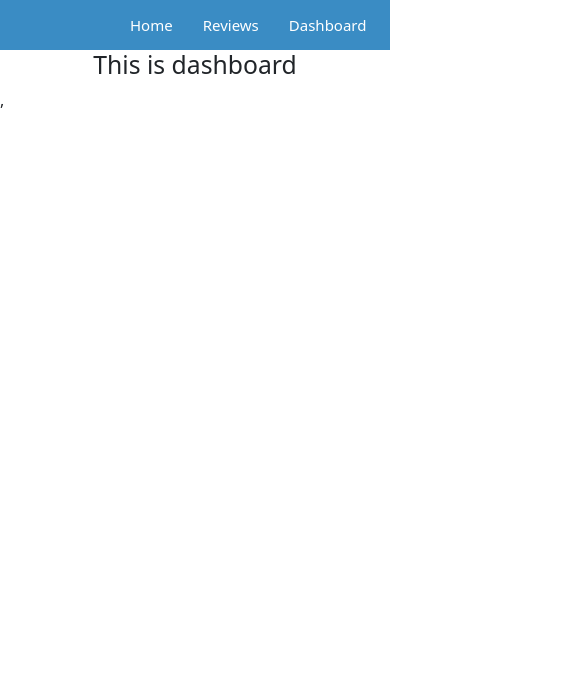
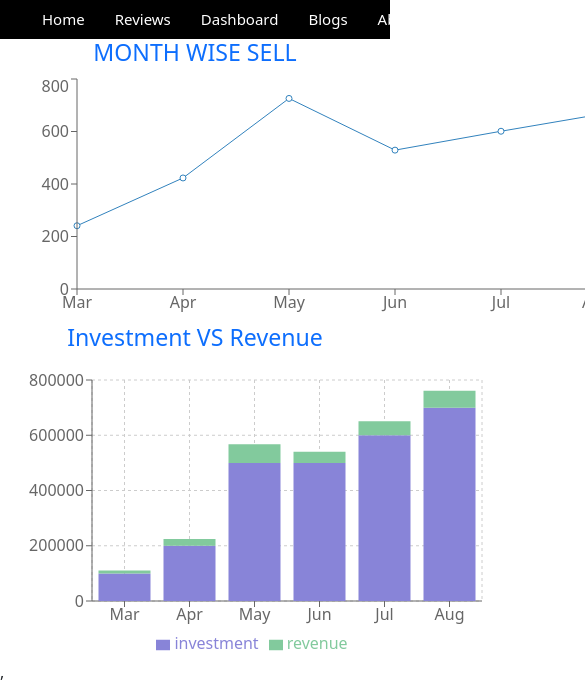
Before and after one commit to mirzasabbirgithub/product-analysis-website, a React (Create React App) app: page /dashboard in a window 390 px wide. Shown: the top 690 px of the page, 585 px wide, since content can reach past the window. Built offline with nearby package versions, Linux system fonts and the light colour scheme.

Commit message:
dashboard & responsiveness done

```diff
--- a/package.json
+++ b/package.json
@@ -12,6 +12,7 @@
     "react-dom": "^18.0.0",
     "react-router-dom": "^6.3.0",
     "react-scripts": "5.0.0",
+    "recharts": "^2.1.9",
     "web-vitals": "^2.1.4"
   },
   "scripts": {
--- /dev/null
+++ b/public/data.json
@@ -0,0 +1,38 @@
+[
+    {
+        "month": "Mar",
+        "investment": 100000,
+        "sell": 241,
+        "revenue": 10401
+    },
+    {
+        "month": "Apr",
+        "investment": 200000,
+        "sell": 423,
+        "revenue": 24500
+    },
+    {
+        "month": "May",
+        "investment": 500000,
+        "sell": 726,
+        "revenue": 67010
+    },
+    {
+        "month": "Jun",
+        "investment": 500000,
+        "sell": 529,
+        "revenue": 40405
+    },
+    {
+        "month": "Jul",
+        "investment": 600000,
+        "sell": 601,
+        "revenue": 50900
+    },
+    {
+        "month": "Aug",
+        "investment": 700000,
+        "sell": 670,
+        "revenue": 61000
+    }
+]
--- a/src/components/Dashboard/Dashboard.js
+++ b/src/components/Dashboard/Dashboard.js
@@ -1,9 +1,10 @@
 import React from 'react';
+import MyLineChart from '../MyLineChart/MyLineChart';
 
 const Dashboard = () => {
           return (
                     <div>
-                              <h2>This is dashboard</h2>
+                              <MyLineChart></MyLineChart>
                     </div>
           );
 };
--- a/src/components/Header/Header.css
+++ b/src/components/Header/Header.css
@@ -1,15 +1,3 @@
-.header {
-          height: 50px;
-          width: 100%;
-          background-color: #3a8cc4;
-          display: flex;
-          align-items: center;
-          justify-content: space-between;
-          padding-left: 100px;
-          padding-right: 100px;
-          float: left;
-}
-
 .header a {
           color: #FFFFFF;
           text-decoration: none;
--- a/src/components/Header/Header.js
+++ b/src/components/Header/Header.js
@@ -1,17 +1,21 @@
 import React from 'react';
+import { Container, Nav, Navbar } from 'react-bootstrap';
 import { Link } from 'react-router-dom';
 import '../Header/Header.css'
 const Header = () => {
           return (
                     <nav className='header'>
-                              <div>
-                                        <Link to="/home">Home</Link>
-                                        <Link to="/reviews">Reviews</Link>
-                                        <Link to="/dashboard">Dashboard</Link>
-                                        <Link to="/blogs">Blogs</Link>
-                                        <Link to="/about">About</Link>
-
-                              </div>
+                              <Navbar bg="black" variant="dark">
+                                        <Container>
+                                                  <Nav className="mx-auto align-center">
+                                                            <Link to="/home">Home</Link>
+                                                            <Link to="/reviews">Reviews</Link>
+                                                            <Link to="/dashboard">Dashboard</Link>
+                                                            <Link to="/blogs">Blogs</Link>
+                                                            <Link to="/about">About</Link>
+                                                  </Nav>
+                                        </Container>
+                              </Navbar>
                     </nav>
           );
 };
--- a/src/components/Home/Home.css
+++ b/src/components/Home/Home.css
@@ -1,6 +1,10 @@
+.home-image {
+          overflow: hidden;
+}
+
 .home-image img {
-          height: 500px;
-          width: 600px;
+          height: 100%;
+          width: 100%;
 }
 
 .home-article {
@@ -8,5 +12,5 @@
           justify-content: center;
           align-items: center;
           width: 100%;
-          height: 200px;
+          height: 100%;
 }
--- a/src/components/Home/Home.js
+++ b/src/components/Home/Home.js
@@ -21,7 +21,7 @@ const Home = () => {
                                                   </Col>
 
 
-                                                  <Col className='home-image'>
+                                                  <Col className='home-image img-fluid'>
                                                             <img src="https://m.media-amazon.com/images/S/aplus-media-library-service-media/773cca43-1ee5-4ace-9600-a628f182891a.__CR0,375,3000,2250_PT0_SX800_V1___.jpg" alt="laptop-pictures" />
                                                   </Col>
                                         </Row>
--- /dev/null
+++ b/src/components/MyLineChart/LoadData/LoadData.js
@@ -0,0 +1,13 @@
+import { useState, useEffect } from "react";
+
+const useData = () => {
+          const [data, setData] = useState([]);
+          useEffect(() => {
+                    fetch('data.json')
+                              .then(res => res.json())
+                              .then(data => setData(data));
+          }, [])
+
+          return [data, setData];
+}
+export default useData;
--- /dev/null
+++ b/src/components/MyLineChart/MyLineChart.js
@@ -0,0 +1,53 @@
+import React from 'react';
+import { Col, Container, Row, } from 'react-bootstrap';
+import { Bar, BarChart, CartesianGrid, Legend, Line, LineChart, Tooltip, XAxis, YAxis } from 'recharts';
+import useData from './LoadData/LoadData';
+
+const MyLineChart = () => {
+          const [data, setData] = useData();
+          return (
+                    <Container>
+                              <Row>
+                                        <Col>
+                                                  <h3 className='text-primary'>MONTH WISE SELL</h3>
+                                                  <LineChart width={600} height={250} data={data}>
+                                                            <Line type="monotone" stroke="#8884d8" ></Line>
+                                                            <Line dataKey={'sell'}></Line>
+                                                            <Tooltip></Tooltip>
+                                                            <XAxis dataKey="month"> </XAxis>
+                                                            <YAxis />
+                                                  </LineChart>
+
+                                        </Col>
+
+                                        <Col>
+                                                  <h3 className='text-primary'>Investment VS Revenue</h3>
+
+                                                  <BarChart
+                                                            width={500}
+                                                            height={300}
+                                                            data={data}
+                                                            margin={{
+                                                                      top: 20,
+                                                                      right: 30,
+                                                                      left: 20,
+                                                                      bottom: 5,
+                                                            }}
+                                                  >
+                                                            <CartesianGrid strokeDasharray="3 3" />
+                                                            <XAxis dataKey="month" />
+                                                            <YAxis datakey={'investment'} />
+                                                            <Tooltip />
+                                                            <Legend />
+                                                            <Bar dataKey="investment" stackId="a" fill="#8884d8" />
+                                                            <Bar dataKey="revenue" stackId="a" fill="#82ca9d" />
+                                                  </BarChart>
+                                        </Col>
+                              </Row>
+                    </Container >
+
+
+          );
+};
+
+export default MyLineChart;
```
Also changed, not shown: 1 other file (tests, documents, lock files or other folders).
